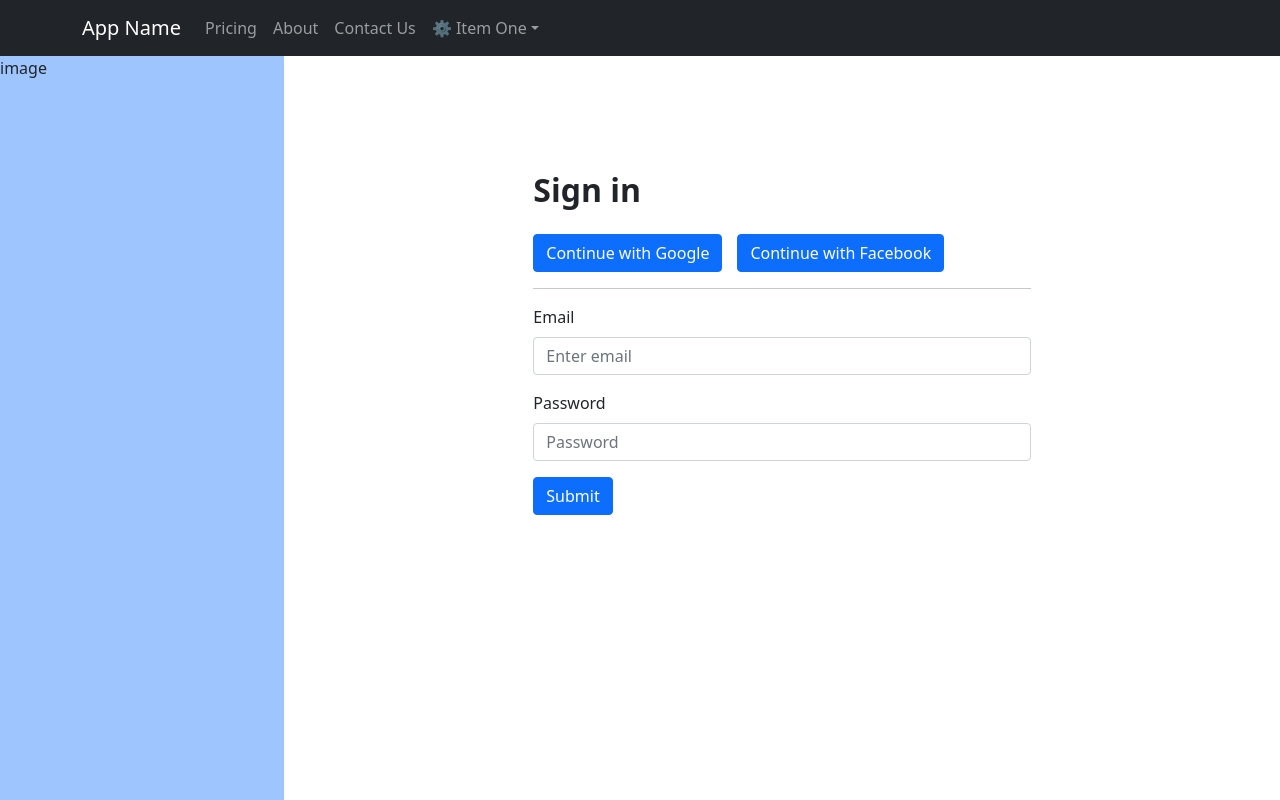
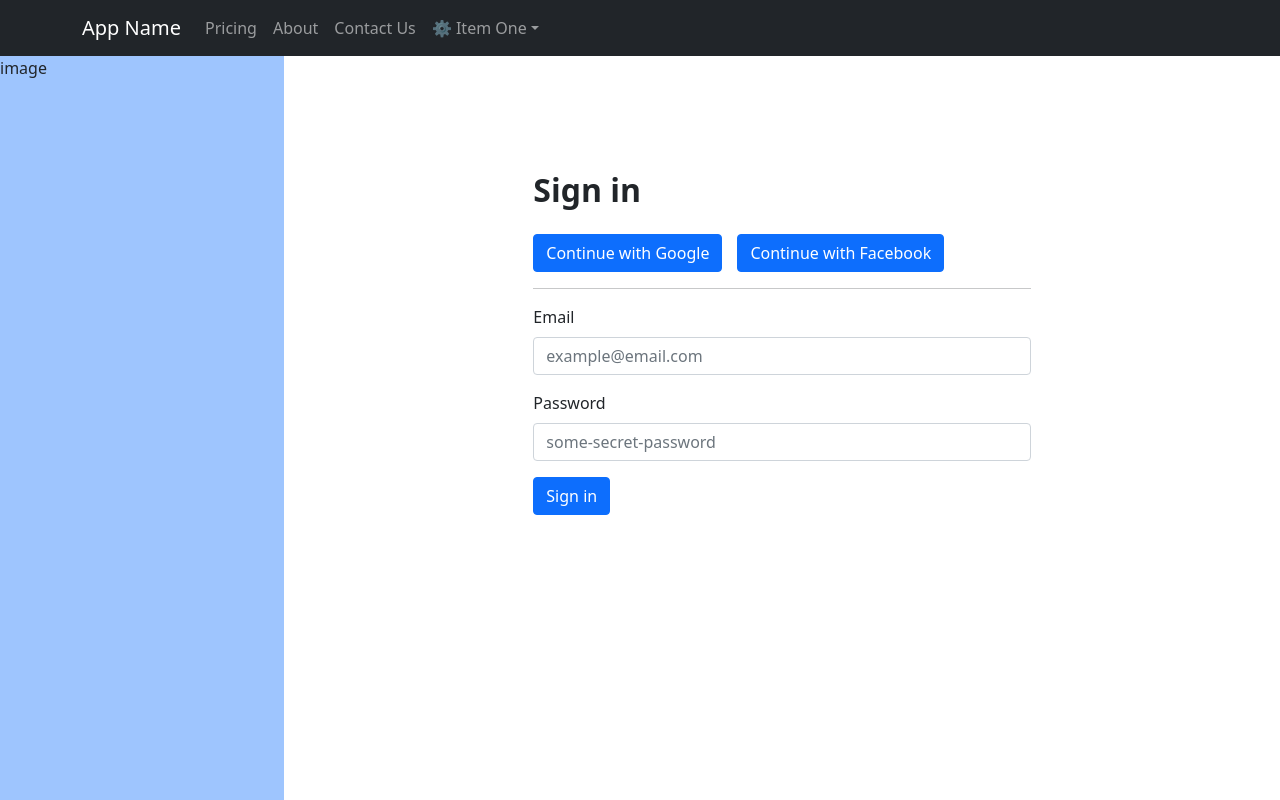
Before and after one commit to duclam227/UIMarket-Frontend, a React (Create React App) app: page /login in a window 1280 px wide. Built offline with nearby package versions, Linux system fonts and the light colour scheme.

Commit message:
add placeholders for fields

```diff
--- a/src/forms/LoginForm/LoginForm.tsx
+++ b/src/forms/LoginForm/LoginForm.tsx
@@ -1,23 +1,40 @@
 import { FC } from "react";
 import { Button, Form } from "react-bootstrap";
-import { FormattedMessage, injectIntl } from "react-intl";
+import { FormattedMessage, injectIntl, IntlShape } from "react-intl";
 
 import style from './LoginForm.module.css';
 
-const LoginForm: FC = () => {
+interface loginFormProps {
+  intl: IntlShape
+}
+
+const LoginForm: FC<loginFormProps> = (props) => {
+  const { intl } = props;
 
   //general login form labels
   const title = <FormattedMessage id="LoginForm.title" defaultMessage="Sign in" />
+  const submitMessage = <FormattedMessage
+    id="LoginForm.submit" defaultMessage="Sign in" />
   const continueWithGoogleLabel = <FormattedMessage
     id="LoginForm.continueWithGoogleLabel" defaultMessage="Continue with Google" />
   const continueWithFacebookLabel = <FormattedMessage
     id="LoginForm.continueWithFacebookLabel" defaultMessage="Continue with Facebook" />
 
-  //login form fields labels
+  //email
   const loginFormEmailLabel = <FormattedMessage
     id="LoginForm.emailLabel" defaultMessage="Email" />
+  const loginFormEmailPlaceholder = intl.formatMessage({
+    id: "LoginForm.emailPlaceholder",
+    defaultMessage: "example@email.com",
+  })
+
+  //password
   const loginFormPasswordLabel = <FormattedMessage
     id="LoginForm.passwordLabel" defaultMessage="Password" />
+  const loginFormPasswordPlaceholder = intl.formatMessage({
+    id: "LoginForm.passwordPlaceholder",
+    defaultMessage: "some-secret-password",
+  })
 
   return (
     <>
@@ -31,16 +48,16 @@ const LoginForm: FC = () => {
         <Form>
           <Form.Group className="mb-3" controlId="formBasicEmail">
             <Form.Label>{loginFormEmailLabel}</Form.Label>
-            <Form.Control type="email" placeholder="Enter email" />
+            <Form.Control type="email" placeholder={loginFormEmailPlaceholder} />
           </Form.Group>
 
           <Form.Group className="mb-3" controlId="formBasicPassword">
             <Form.Label>{loginFormPasswordLabel}</Form.Label>
-            <Form.Control type="password" placeholder="Password" />
+            <Form.Control type="password" placeholder={loginFormPasswordPlaceholder} />
           </Form.Group>
 
           <Button variant="primary" type="submit">
-            Submit
+            {submitMessage}
           </Button>
         </Form>
       </div>
@@ -48,4 +65,4 @@ const LoginForm: FC = () => {
   )
 }
 
-export default LoginForm;
+export default injectIntl(LoginForm);
```
